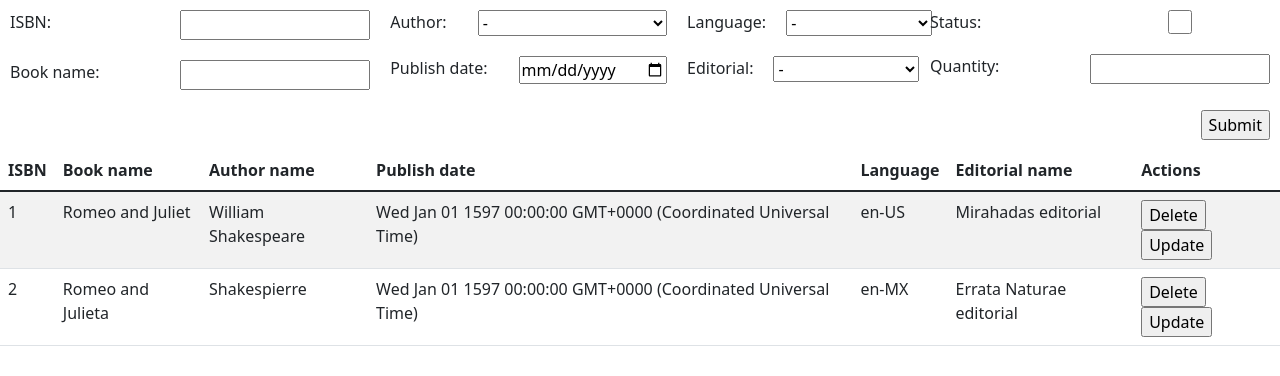
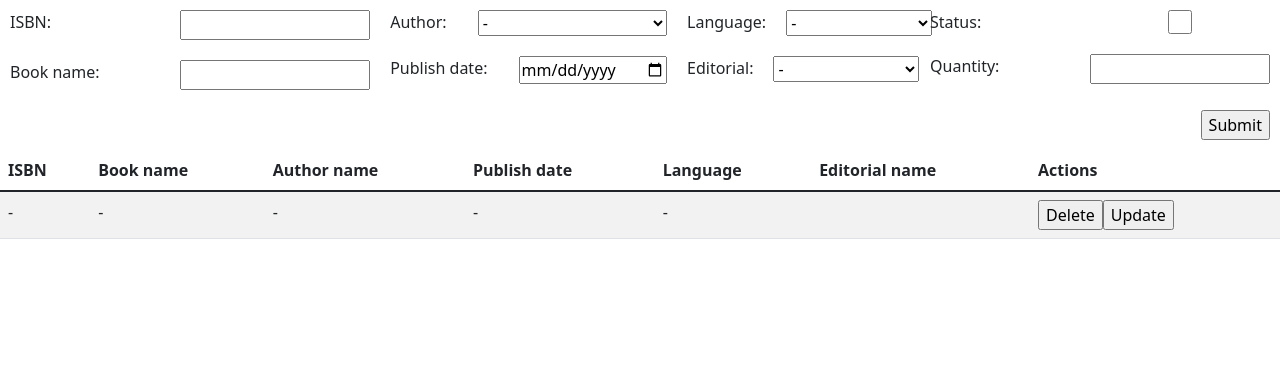
Before and after one commit to jceronapexsystems/angular-take-home-project, an Angular app: page / in a window 1280 px wide. Shown: the top 376 px of the page. Built offline with nearby package versions, Linux system fonts and the light colour scheme.

Commit message:
Table empty to be filled out

```diff
--- a/src/app/components/crud-main/components/crud-table/crud-table.component.html
+++ b/src/app/components/crud-main/components/crud-table/crud-table.component.html
@@ -11,16 +11,17 @@
 		</tr>
 	</thead>
 	<tbody>
-		<tr *ngFor="let book of books">
-			<td>{{book.isbn}}</td>
-			<td>{{book.bookName}}</td>
-			<td>{{book.authorName}}</td>
-			<td>{{book.publishDate}}</td>
-			<td>{{book.language}}</td>
-			<td>{{book.editorialName}}</td>
+		<!-- TODO: Fill the table -->
+		<tr>
+			<td>-</td>
+			<td>-</td>
+			<td>-</td>
+			<td>-</td>
+			<td>-</td>
+			<td></td>
 			<td>
-				<input type="button" value="Delete" (click)="onDeleteClick(book)">
-				<input type="button" value="Update" (click)="onUpdateClick(book)">
+				<input type="button" value="Delete" (click)="onDeleteClick(books[0])">
+				<input type="button" value="Update" (click)="onUpdateClick(books[0])">
 			</td>
 		</tr>
 	</tbody>
```
